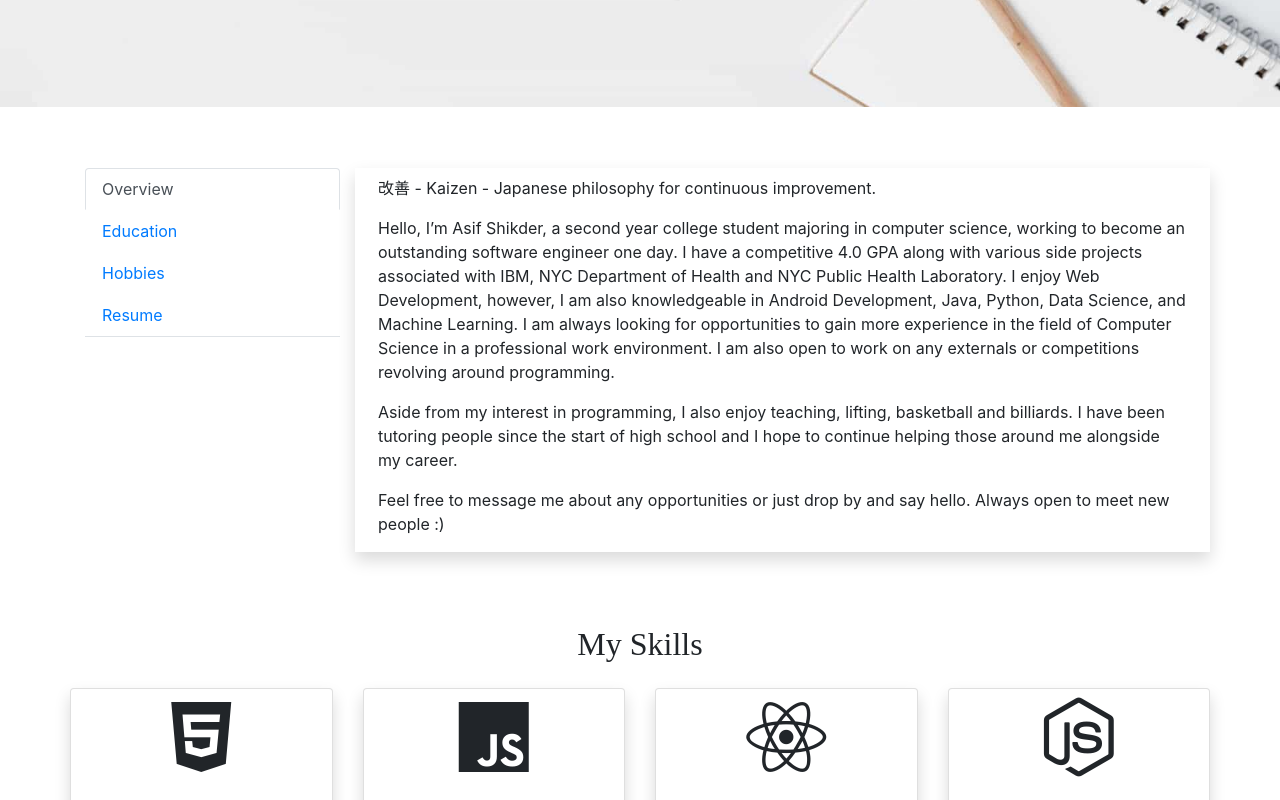
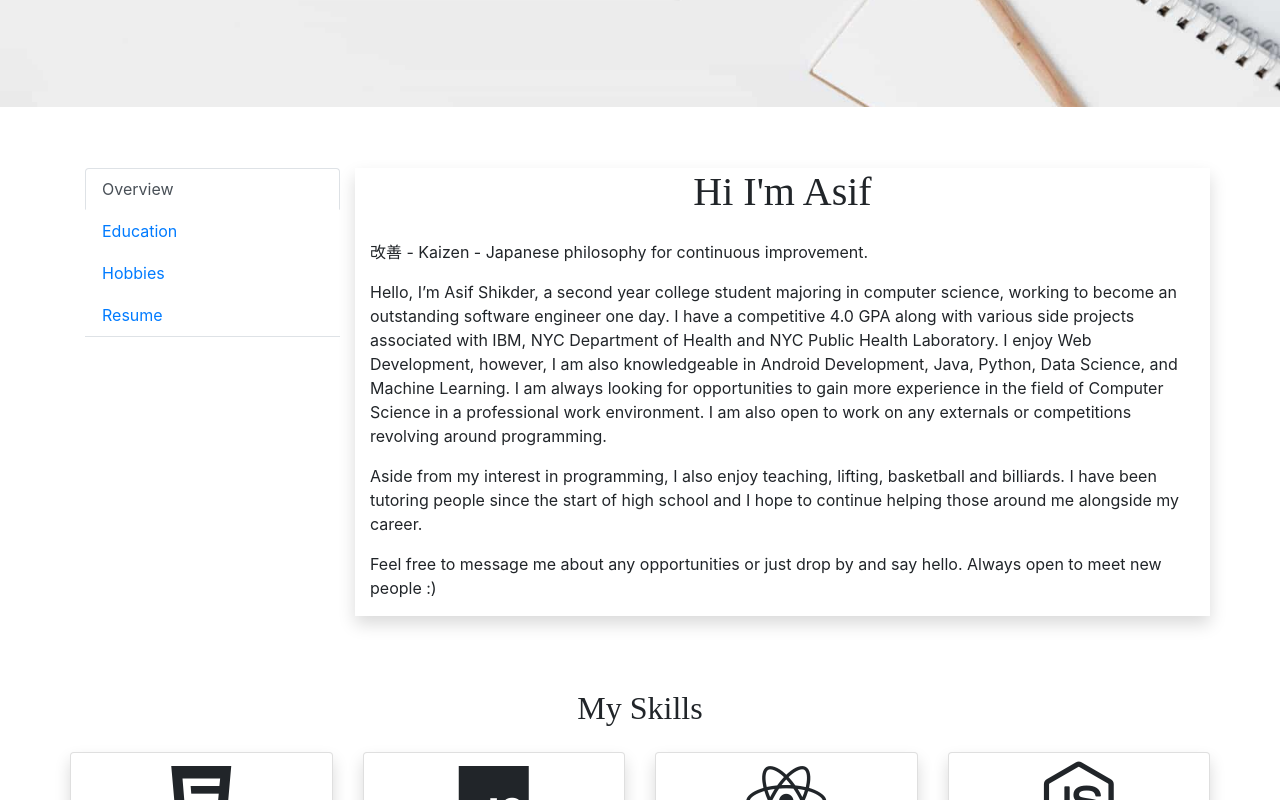
Before and after one commit to shikdernyc/portfolio, a React (Create React App) app: page / in a window 1280 px wide. Shown: the part 693-1493 px from the top of the page. Built offline with nearby package versions, Linux system fonts and the light colour scheme.

Commit message:
Added header for About Section and fixed some margining

```diff
--- a/src/About.js
+++ b/src/About.js
@@ -40,7 +40,8 @@ class About extends Component{
               </div>
             </div>
             <div className="col-9 shadow">
-              <div className="tab-content mx-2 my-2" id="v-tab-content">
+              <div className="tab-content" id="v-tab-content">
+                <h1 className="text-center mb-4">Hi I'm Asif</h1>
                 {this.props.content==="" ? this.defaultContent : this.props.content}
               </div>
             </div>
```
